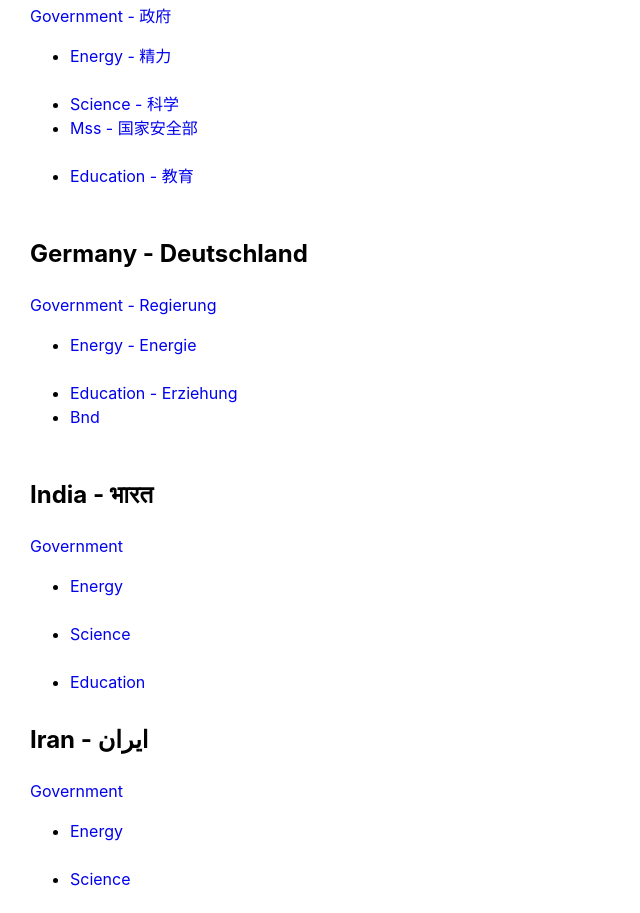
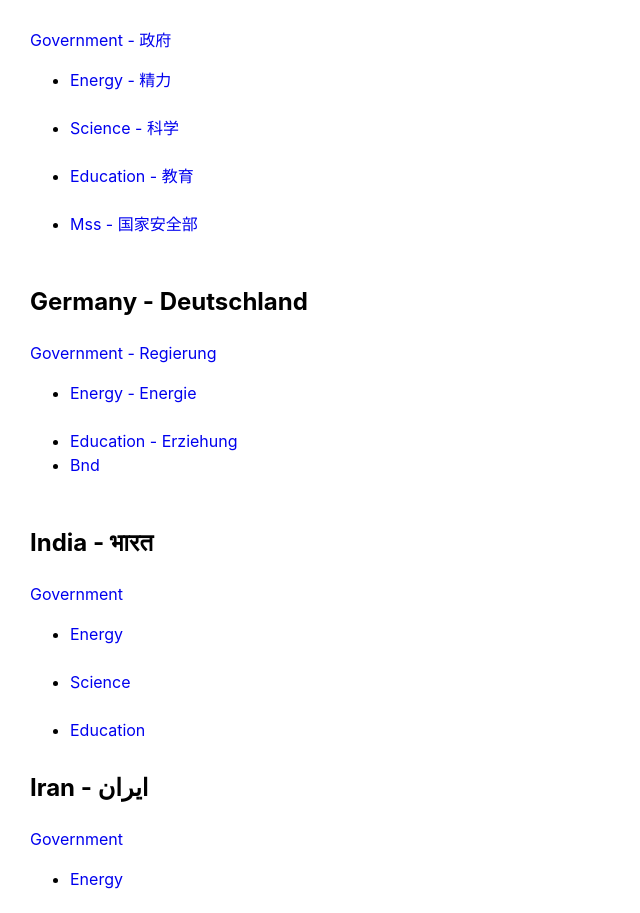
Before and after one commit to JRFink/jrfphyspagesnew, a Next.js app: page /research/gen in a window 1280 px wide. Shown: the part 2658-3571 px from the top of the page, without its empty margins (0-640 px from the left). Built offline with nearby package versions, Linux system fonts and the light colour scheme.

Commit message:
Update index.tsx

```diff
--- a/pages/research/gen/index.tsx
+++ b/pages/research/gen/index.tsx
@@ -41,6 +41,7 @@ const Gen = () => {
                                     <li>
                                         <Link href="https://www.ed.gov" className={style.noUnder}>Education</Link>
                                     </li>
+<br />
 <li>
                                         <Link href="https://www.cia.gov" className={style.noUnder}>Cia</Link>
                                     </li>
@@ -217,12 +218,13 @@ const Gen = () => {
                             <li>
                                 <Link href="https://en.most.gov.cn" className={style.noUnder}>Science - 科学</Link>
                             </li>
-<li>
-                                <Link href="https://en.12339.gov.cn" className={style.noUnder}>Mss - 国家安全部</Link>
-                            </li>
                             <br></br>
                             <li>
                                 <Link href="http://en.moe.gov.cn" className={style.noUnder}>Education - 教育</Link>
+                            </li>
+<br />
+<li>
+                                <Link href="https://12339.gov.cn" className={style.noUnder}>Mss - 国家安全部</Link>
                             </li>
                         </ul>
                     </p>
@@ -312,6 +314,7 @@ const Gen = () => {
                         <li>
                             <Link href="https://minobrnauki.gov.ru" className={style.noUnder}>Science &#38; Education</Link>
                         </li>
+<br />
  <li>
                             <Link href="https://svr.gov.ru" className={style.noUnder}>Svr</Link>
                         </li>
```
